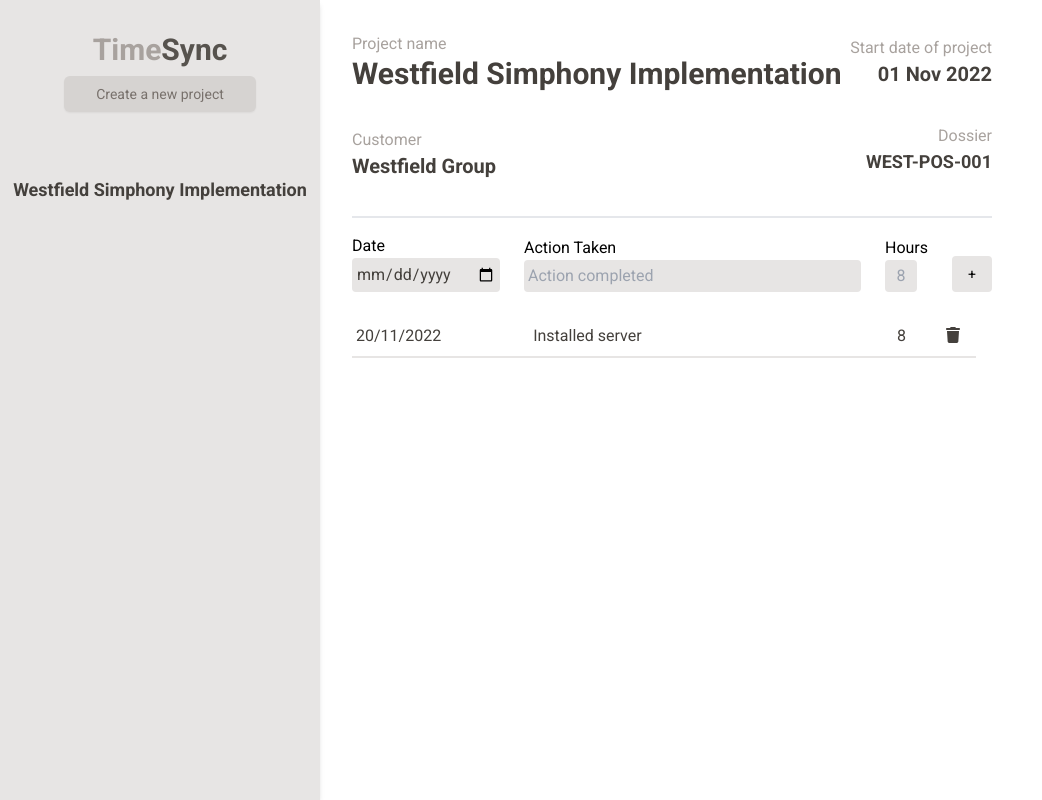
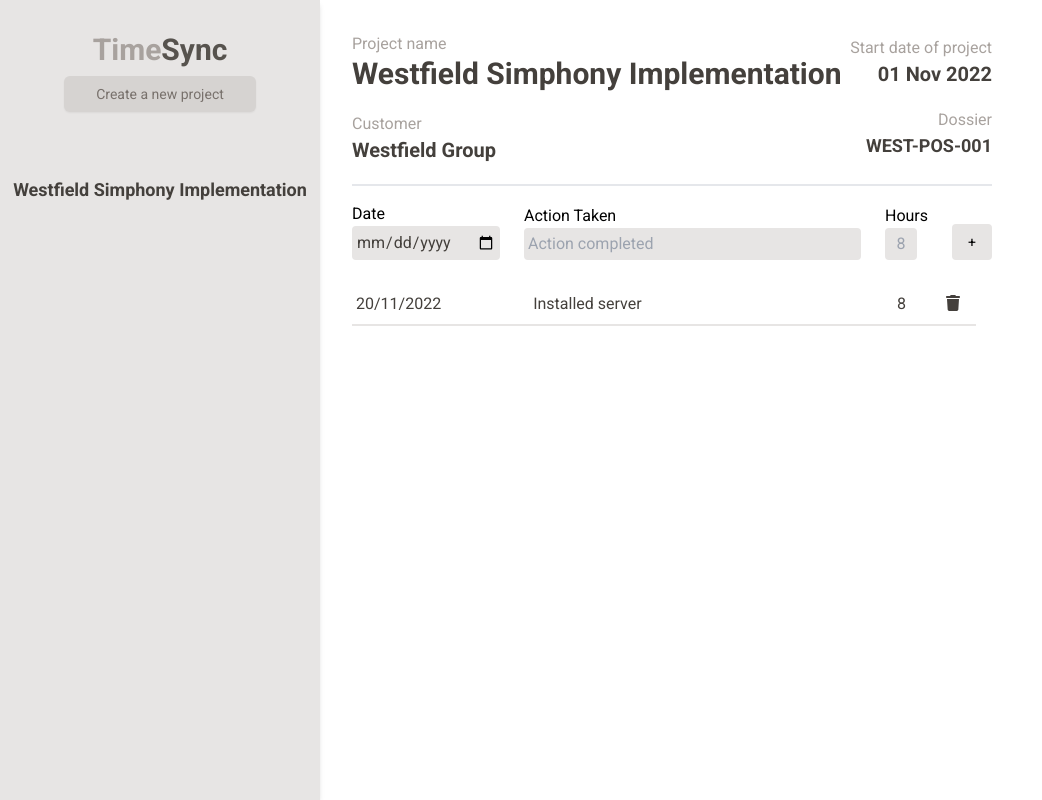
Before and after one commit to wylieaj/TimeSync, a React (Vite) app: page / in a window 1280 px wide. Both pictures are taken after a click on the button "Westfield Simphony Implementation". Shown: the whole page, without its empty margins (0-1042 px from the left). Built offline with nearby package versions, Linux system fonts and the light colour scheme.

Commit message:
selected project screen tweaks

```diff
--- a/src/components/Content/SelectedProject.jsx
+++ b/src/components/Content/SelectedProject.jsx
@@ -11,7 +11,7 @@
   return (
     <section className="w-2/4 mt-8 ml-8">
       <div className="border-b-2">
-        <div className="flex items-center justify-between mb-8">
+        <div className="flex items-center justify-between mb-4">
           <div>
             <p className="text-stone-400">Project name</p>
             <h1 className="text-3xl text-stone-700 font-bold">{projectObj.name}</h1>
@@ -22,7 +22,7 @@
           </div>
         </div>
 
-        <div className="flex items-center justify-between mb-8">
+        <div className="flex items-center justify-between mb-4">
           <div>
             <p className="text-stone-400">Customer</p>
             <p className="text-xl text-stone-700 font-bold">{projectObj.customer}</p>
--- a/src/components/Timesheets/Timesheets.jsx
+++ b/src/components/Timesheets/Timesheets.jsx
@@ -9,7 +9,7 @@
         <TimesheetInput addTimesheet={addTimesheet} />
       </div>
 
-      <div className={timesheetObj.length > 11 ? "overflow-y-scroll max-h-[29rem]" : "pr-4"}>
+      <div className={timesheetObj.length > 12 ? "overflow-y-scroll max-h-[31rem]" : "pr-4"}>
         {timesheetObj.length > 0 &&
           timesheetObj.map((ts) => {
             const formattedDate = new Date(ts.date).toLocaleDateString("en-GB", {
```
